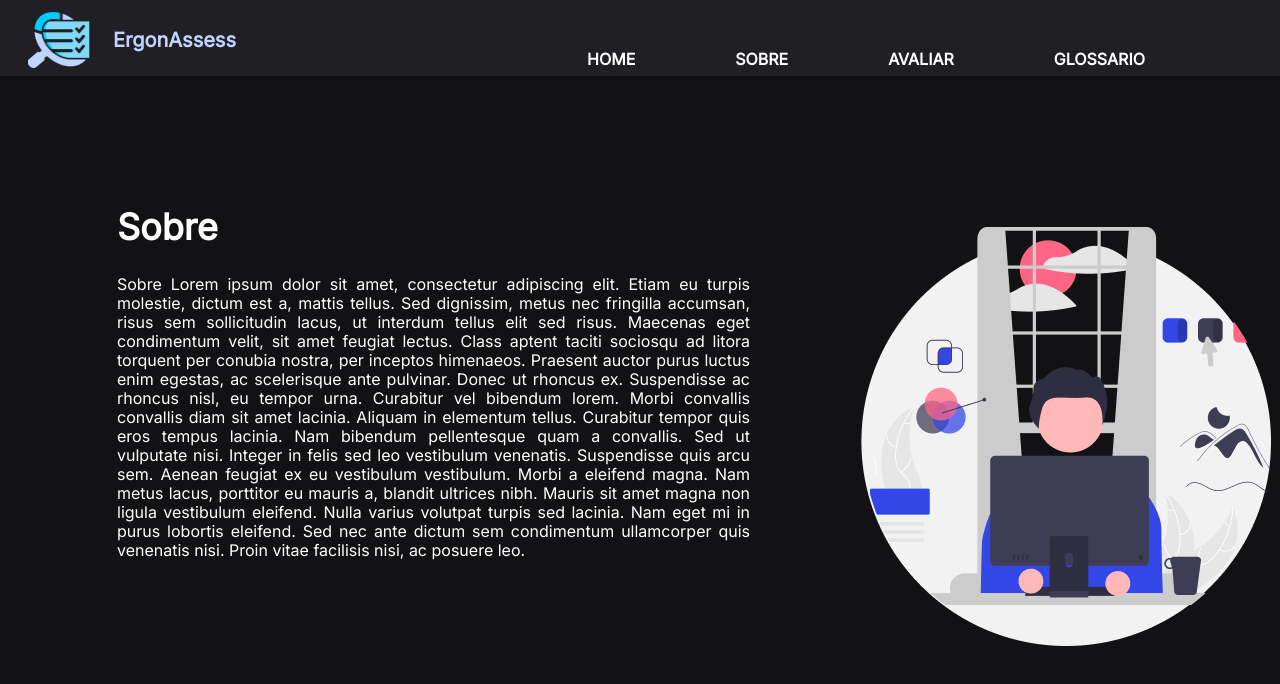
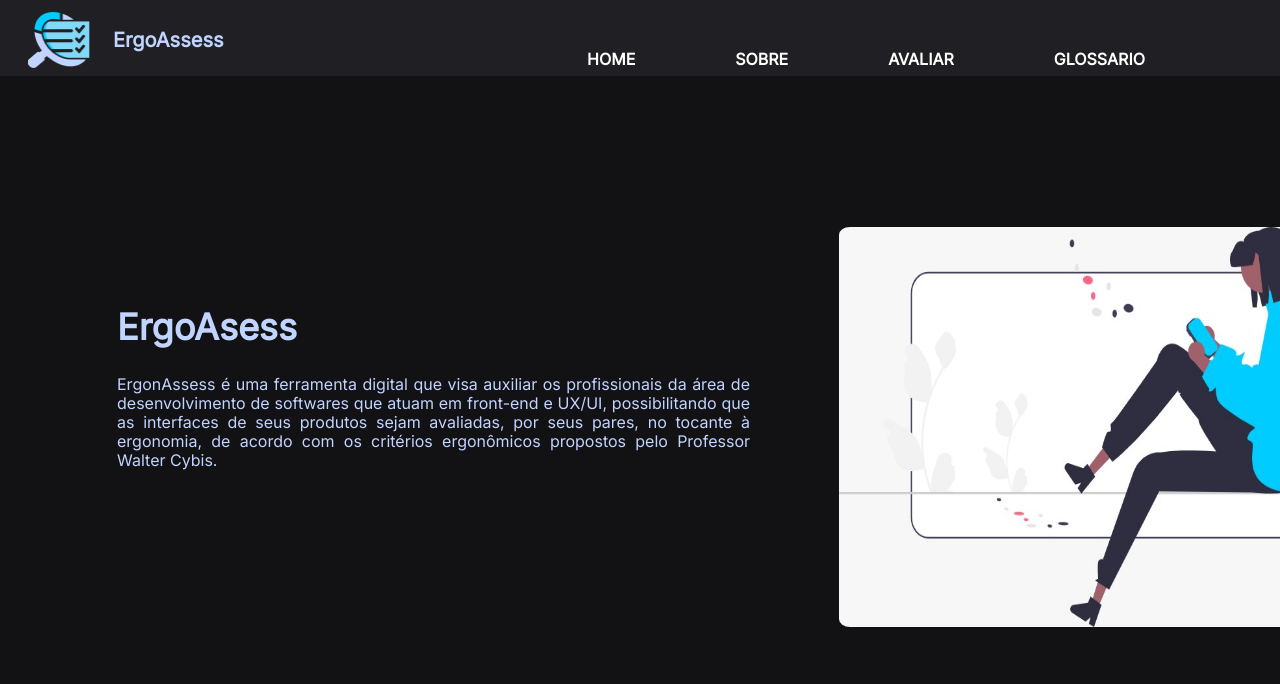
Before and after one commit to FatecFranca/DSM-G02-PI3-2022-2, a React (Vite) app in the folder frontend/: page /Sobre in a window 1280 px wide. Shown: the top 684 px of the page. Built offline with nearby package versions, Linux system fonts and the light colour scheme.

Commit message:
pequenas alterações
pequenas alterações

```diff
--- a/frontend/src/components/header/header.css
+++ b/frontend/src/components/header/header.css
@@ -9,12 +9,11 @@
     top: 0px;
 }
 
-.lista{
+.flex-container {
     list-style-type: none;
     display: flex;
+    align-content: flex-end;
     justify-content:center;
-
-
 
 }
 
--- a/frontend/src/components/header/header.jsx
+++ b/frontend/src/components/header/header.jsx
@@ -9,11 +9,11 @@ export default function Header() {
   return (
     <div className="header">
       <nav>
-        <ul className="lista">
+        <ul className="flex-container">
           <img className="imglogo" src={Logo} />
           <li>
             <Link className="linkslogin" to="/Login">
-              ErgonAssess
+              ErgoAssess
             </Link>
           </li>
           <li>
--- a/frontend/src/pages/Avaliar/avaliar.css
+++ b/frontend/src/pages/Avaliar/avaliar.css
@@ -27,6 +27,12 @@
     color:dimgray;
     text-align: center;
   }
+  .lal{
+      display: flex;
+      margin-top: 2%;
+      align-items: center;
+      justify-content: center;
+  }
 
   p{
     color: white;
@@ -34,6 +40,7 @@
 
 
 .kkk{
+
     height: 60vh;
     display: flex;
     flex-direction: column;
@@ -42,8 +49,3 @@
     gap: 30px;
 
 }
-.lal{
-    display: flex;
-    align-items: center;
-    justify-content: center;
-}
--- a/frontend/src/pages/Sobre/Sobre.jsx
+++ b/frontend/src/pages/Sobre/Sobre.jsx
@@ -1,6 +1,6 @@
 import React from "react";
 import Header from "../../components/header/header";
-import fotosobre from "../../img/sobreimg.png"
+import fotosobre from "../../img/image.png"
 
 
 import "./sobre.css";
@@ -11,27 +11,12 @@ export default function Sobre() {
     <div className="app">
       <Header />
       <div className="sobre">
-        <h1>Sobre</h1>
-        <p>
-          Sobre Lorem ipsum dolor sit amet, consectetur adipiscing elit. Etiam
-          eu turpis molestie, dictum est a, mattis tellus. Sed dignissim, metus
-          nec fringilla accumsan, risus sem sollicitudin lacus, ut interdum
-          tellus elit sed risus. Maecenas eget condimentum velit, sit amet
-          feugiat lectus. Class aptent taciti sociosqu ad litora torquent per
-          conubia nostra, per inceptos himenaeos. Praesent auctor purus luctus
-          enim egestas, ac scelerisque ante pulvinar. Donec ut rhoncus ex.
-          Suspendisse ac rhoncus nisl, eu tempor urna. Curabitur vel bibendum
-          lorem. Morbi convallis convallis diam sit amet lacinia. Aliquam in
-          elementum tellus. Curabitur tempor quis eros tempus lacinia. Nam
-          bibendum pellentesque quam a convallis. Sed ut vulputate nisi. Integer
-          in felis sed leo vestibulum venenatis. Suspendisse quis arcu sem.
-          Aenean feugiat ex eu vestibulum vestibulum. Morbi a eleifend magna.
-          Nam metus lacus, porttitor eu mauris a, blandit ultrices nibh. Mauris
-          sit amet magna non ligula vestibulum eleifend. Nulla varius volutpat
-          turpis sed lacinia. Nam eget mi in purus lobortis eleifend. Sed nec
-          ante dictum sem condimentum ullamcorper quis venenatis nisi. Proin
-          vitae facilisis nisi, ac posuere leo.
-        </p>
+        <h1>ErgoAsess</h1>
+        <div>
+          <p>
+           ErgonAssess é uma ferramenta digital que visa auxiliar os profissionais da área de desenvolvimento de softwares que atuam em front-end e UX/UI, possibilitando que as interfaces de seus produtos sejam avaliadas, por seus pares, no tocante à ergonomia, de acordo com os critérios ergonômicos propostos pelo Professor Walter Cybis.
+          </p>
+        </div>
         <img src={fotosobre} />
       </div>
     </div>
--- a/frontend/src/pages/Sobre/sobre.css
+++ b/frontend/src/pages/Sobre/sobre.css
@@ -1,10 +1,11 @@
 .sobre h1 {
+
     position: absolute;
     width: 105px;
     height: 44px;
     left: 117px;
-    top: 205px;
-    color: #ffff;
+    top: 305px;
+    color: #C1D3FF;
     font-family: 'Inter';
     font-style: normal;
     font-weight: 800;
@@ -17,7 +18,7 @@
     width: 633px;
     height: 179px;
     left: 117px;
-    top: 275px;
+    top: 375px;
 
     font-family: 'Inter';
     font-style: normal;
@@ -25,13 +26,15 @@
     font-size: 16px;
     line-height: 19px;
     text-align: justify;
-    color: #FFFFFF;
+    color:#C1D3FF;
 }
+
 
 .sobre img{
     position: absolute;
-    width: 432px;
-    height: 419px;
+    width: 550px;
+    height: 400px;
     left: 839px;
     top: 227px;
+    border-radius: 2%;
 }
```
Also changed, not shown: frontend/src/img/image.png (added).
